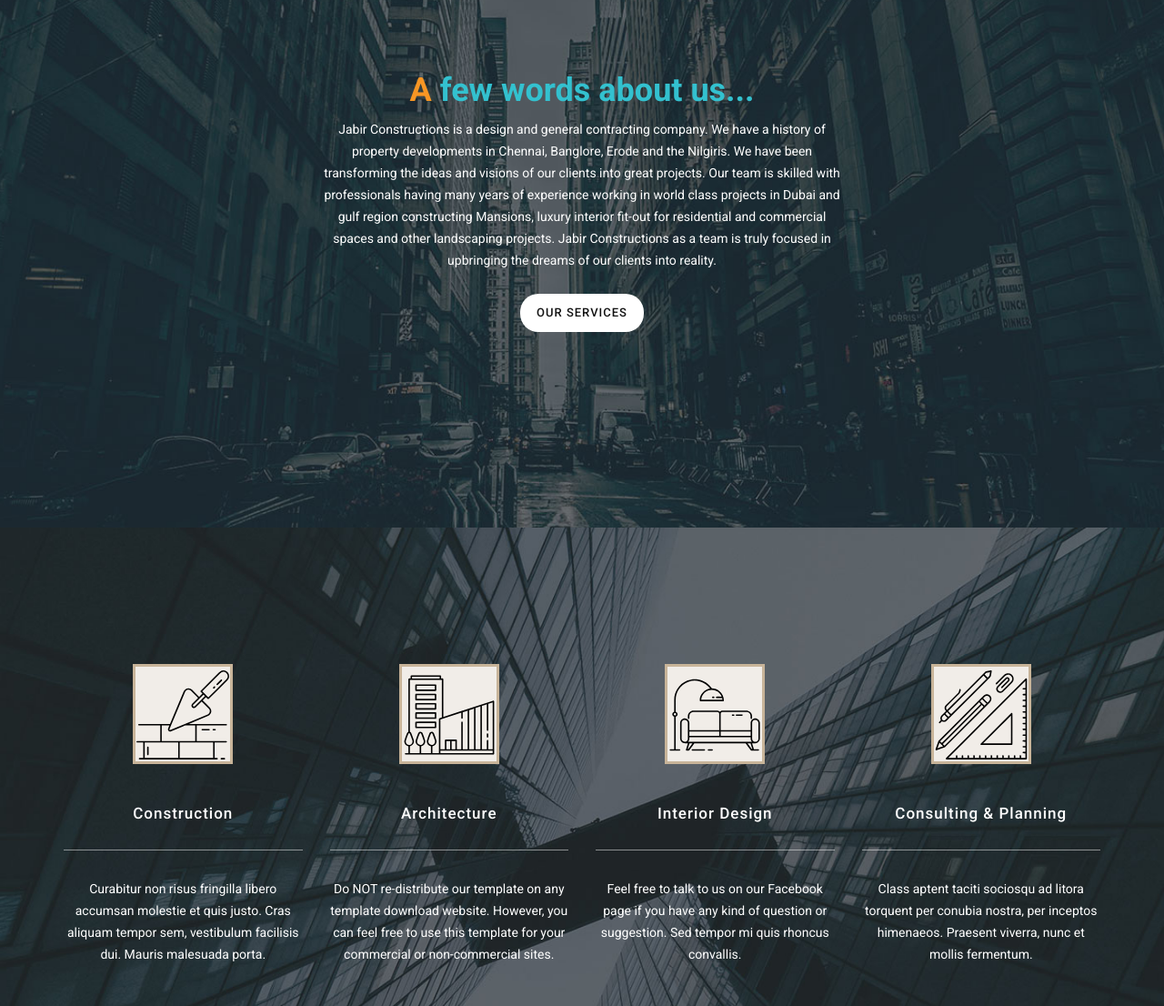
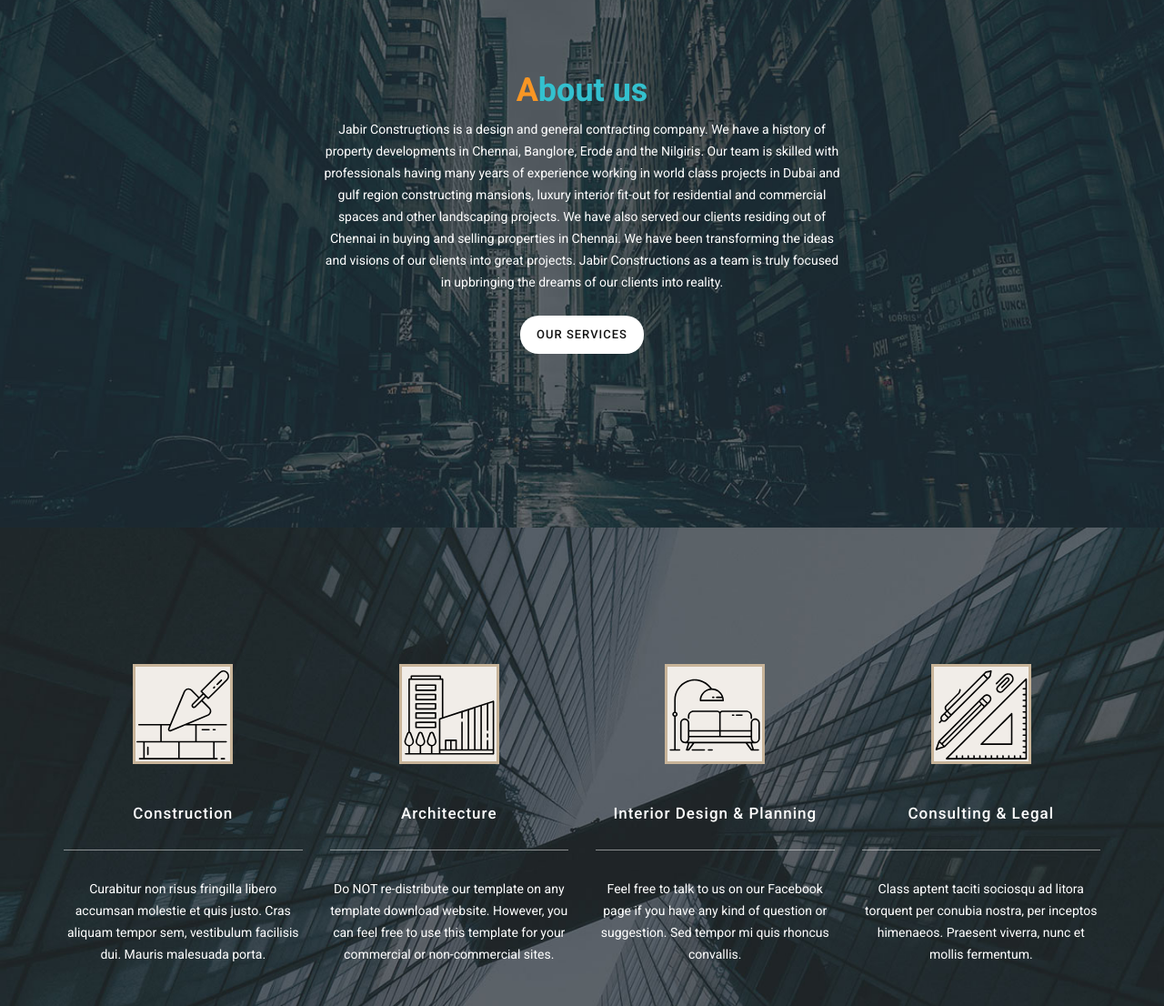
Before and after one commit to littlefeathers/jabirgroup.com, a plain HTML site: page index.html in a window 1280 px wide. Shown: the part 220-1326 px from the top of the page at 91% size. Drawn offline with nearby package versions, Linux system fonts and the light colour scheme.

Commit message:
about us and service title changes

```diff
--- a/index.html
+++ b/index.html
@@ -79,8 +79,8 @@ https://templatemo.com/tm-506-tinker
     <div class="parallax-content baner-content" id="home">
         <div class="container">
             <div class="text-content">
-                <h2><em>A</em> <span>few words about us...</h2>
-                <p>Jabir Constructions is a design and general contracting company. We have a history of property developments in Chennai, Banglore, Erode and the Nilgiris. We have been transforming the ideas and visions of our clients into great projects. Our team is skilled with professionals having many years of experience working in world class projects in Dubai and gulf region constructing Mansions, luxury interior fit-out for residential and commercial spaces and other landscaping projects. Jabir Constructions as a team is truly focused in upbringing the dreams of our clients into reality.</p>
+                <h2><em>A</em><span>bout us</h2>
+                <p>Jabir Constructions is a design and general contracting company. We have a history of property developments in Chennai, Banglore, Erode and the Nilgiris. Our team is skilled with professionals having many years of experience working in world class projects in Dubai and gulf region constructing mansions, luxury interior fit-out for residential and commercial spaces and other landscaping projects. We have also served our clients residing out of Chennai in buying and selling properties in Chennai. We have been transforming the ideas and visions of our clients into great projects. Jabir Constructions as a team is truly focused in upbringing the dreams of our clients into reality.</p>
                 <div class="primary-white-button">
                     <a href="#" class="scroll-link" data-id="about">Our Services</a>
                 </div>
@@ -123,7 +123,7 @@ https://templatemo.com/tm-506-tinker
                         <div class="icon">
                             <img src="img/service_icon_03.svg" alt="">
                         </div>
-                        <h4>Interior Design</h4>
+                        <h4>Interior Design & Planning</h4>
                         <div class="line-dec"></div>
                         <p>Feel free to talk to us on our Facebook page if you have any kind of question or suggestion. Sed tempor mi quis rhoncus convallis.</p>
                         <!--<div class="primary-blue-button">
@@ -136,7 +136,7 @@ https://templatemo.com/tm-506-tinker
                         <div class="icon">
                             <img src="img/service_icon_04.svg" alt="">
                         </div>
-                        <h4>Consulting & Planning</h4>
+                        <h4>Consulting & Legal</h4>
                         <div class="line-dec"></div>
                         <p>Class aptent taciti sociosqu ad litora torquent per conubia nostra, per inceptos himenaeos. Praesent viverra, nunc et mollis fermentum.</p>
                         <!--<div class="primary-blue-button">
```
